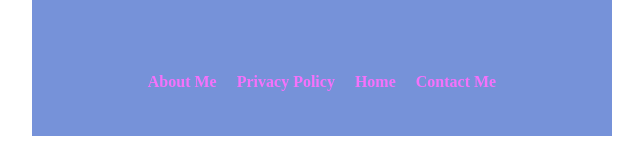
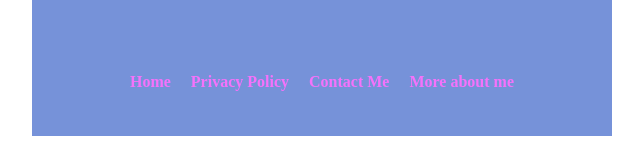
Before and after one commit to jatin-puri-coder/silentmonkey, a React (Vite) app: page / in a window 1280 px wide. Shown: the part 604-764 px from the top of the page, without its empty margins (318-961 px from the left). Built offline with nearby package versions, Linux system fonts and the light colour scheme; a web font is replaced by a local one.

Commit message:
modified footer

```diff
--- a/src/pages/Footer.tsx
+++ b/src/pages/Footer.tsx
@@ -5,16 +5,17 @@ function Footer() {
   return (
     <>
       <div className="footer">
+        <Link to="/">Home</Link>
+
+        <Link to="/privacy-policy">Privacy Policy</Link>
+        <a href="mailto:admin@silentmonkey.co.nz">Contact Me</a>
         <a
           href="https://jatin-puri.com"
           target="_blank"
           rel="noopener noreferrer"
         >
-          About Me
+          More about me
         </a>
-        <Link to="/privacy-policy">Privacy Policy</Link>
-        <Link to="/">Home</Link>
-        <a href="mailto:admin@silentmonkey.co.nz">Contact Me</a>
       </div>
     </>
   )
```
